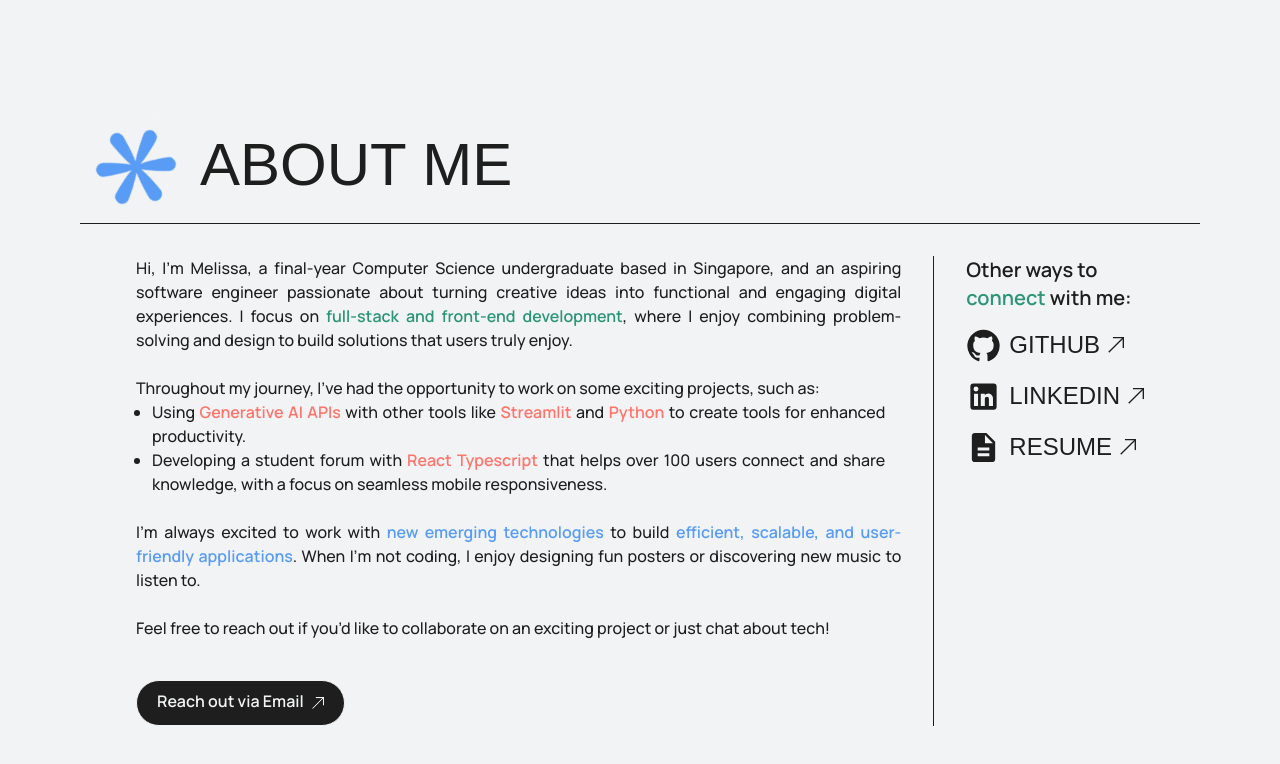
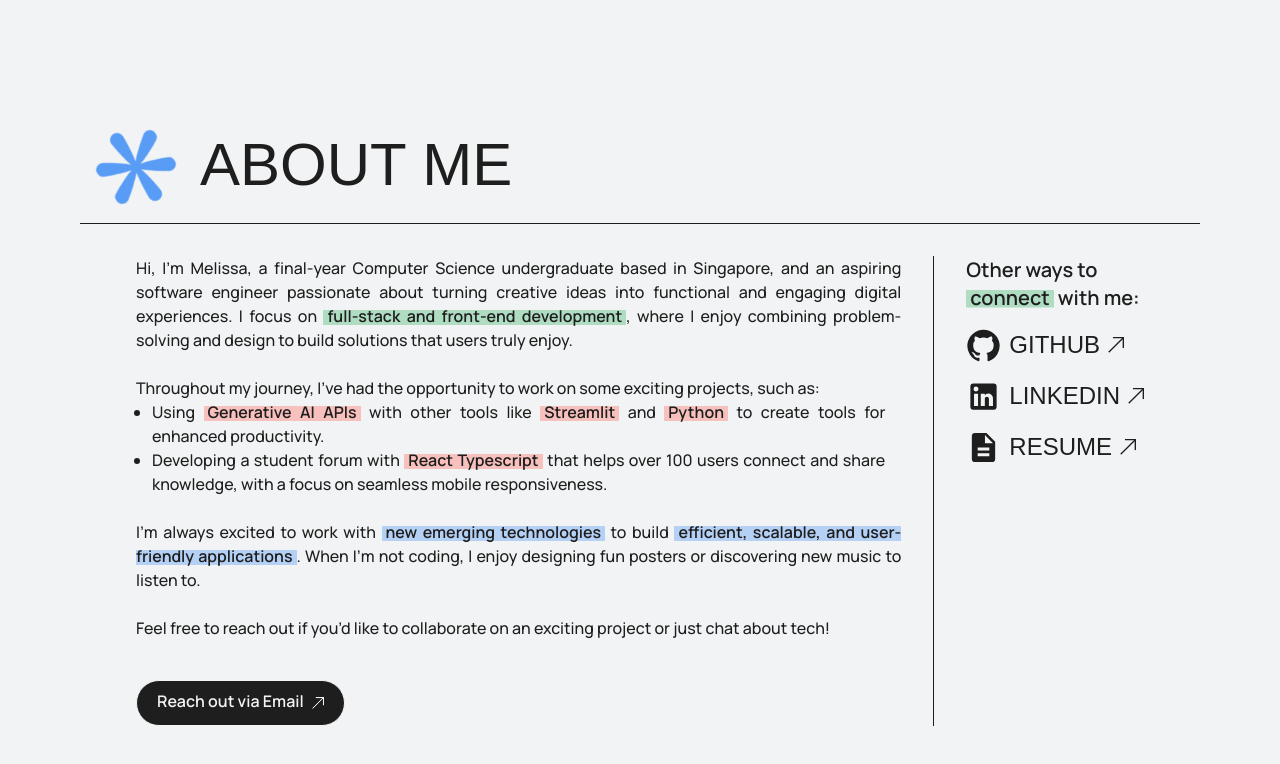
Before and after one commit to melissaharijanto/web-v4, a React (Vite) app: page / in a window 1280 px wide. Shown: the part 814-1578 px from the top of the page. Built offline with nearby package versions, Linux system fonts and the light colour scheme; a web font is replaced by a local one.

Commit message:
Add highlighted words in light mode

```diff
--- a/src/pages/About.tsx
+++ b/src/pages/About.tsx
@@ -34,7 +34,7 @@ const About = () => {
                                     and an aspiring software engineer passionate
                                     about turning creative ideas into functional
                                     and engaging digital experiences. I focus on{' '}
-                                    <span className="text-dark-green dark:text-yellow font-semibold">
+                                    <span className="p-1 bg-gradient-to-r from-green/40 to-green/40 bg-no-repeat bg-[length:100%_50%] bg-[position:0%_60%] dark:bg-none dark:text-yellow font-semibold">
                                         full-stack and front-end development
                                     </span>
                                     , where I enjoy combining problem-solving
@@ -50,15 +50,15 @@ const About = () => {
                                 <ul className="list-disc mx-4 font-manrope text-justify">
                                     <li>
                                         Using{' '}
-                                        <span className="text-red font-semibold">
+                                        <span className="p-1 bg-gradient-to-r from-red/40 to-red/40 bg-no-repeat bg-[length:100%_50%] bg-[position:0%_60%] dark:bg-none dark:text-red font-semibold">
                                             Generative AI APIs
                                         </span>{' '}
                                         with other tools like{' '}
-                                        <span className="text-red font-semibold">
+                                        <span className="p-1 bg-gradient-to-r from-red/40 to-red/40 bg-no-repeat bg-[length:100%_50%] bg-[position:0%_60%] dark:bg-none dark:text-red font-semibold">
                                             Streamlit
                                         </span>{' '}
                                         and{' '}
-                                        <span className="text-red font-semibold">
+                                        <span className="p-1 bg-gradient-to-r from-red/40 to-red/40 bg-no-repeat bg-[length:100%_50%] bg-[position:0%_60%] dark:bg-none dark:text-red font-semibold">
                                             Python
                                         </span>{' '}
                                         to create tools for enhanced
@@ -66,7 +66,7 @@ const About = () => {
                                     </li>
                                     <li>
                                         Developing a student forum with{' '}
-                                        <span className="text-red font-semibold">
+                                        <span className="p-1 bg-gradient-to-r from-red/40 to-red/40 bg-no-repeat bg-[length:100%_50%] bg-[position:0%_60%] dark:bg-none dark:text-red font-semibold">
                                             React Typescript
                                         </span>{' '}
                                         that helps over 100 users connect and
@@ -78,11 +78,11 @@ const About = () => {
                                 <br />
                                 <p className="font-manrope text-justify">
                                     I’m always excited to work with{' '}
-                                    <span className="text-blue font-semibold">
+                                    <span className="p-1 bg-gradient-to-r from-blue/40 to-blue/40 bg-no-repeat bg-[length:100%_50%] bg-[position:0%_60%] dark:bg-none dark:text-blue font-semibold">
                                         new emerging technologies
                                     </span>{' '}
                                     to build{' '}
-                                    <span className="text-blue font-semibold">
+                                    <span className="p-1 bg-gradient-to-r from-blue/40 to-blue/40 bg-no-repeat bg-[length:100%_50%] bg-[position:0%_60%] dark:bg-none dark:text-blue font-semibold">
                                         efficient, scalable, and user-friendly
                                         applications
                                     </span>
@@ -110,7 +110,7 @@ const About = () => {
                             <div className="flex flex-col items-center lg:items-start gap-y-4 pt-8 lg:pt-0">
                                 <p className={`${styles.subheading} text-left`}>
                                     Other ways to{' '}
-                                    <span className="text-dark-green dark:text-yellow">
+                                    <span className="p-1 bg-gradient-to-r from-green/40 to-green/40 bg-no-repeat bg-[length:100%_50%] bg-[position:0%_60%] dark:bg-none dark:text-yellow">
                                         connect
                                     </span>{' '}
                                     with me:
--- a/src/pages/Experience.tsx
+++ b/src/pages/Experience.tsx
@@ -16,7 +16,7 @@ const Experience = () => {
             <AnimationLayout className="flex flex-col justify-center items-center">
                 <Fade variants="FROM_RIGHT">
                     <p
-                        className={`${styles['mini-subheader']} lg:!text-dark-green dark:lg:!text-yellow !text-blue`}>
+                        className={`${styles['mini-subheader']} !text-dark-green dark:lg:!text-yellow dark:!text-blue`}>
                         {'{ MY WORK EXPERIENCE }'}
                     </p>
                 </Fade>
--- a/src/pages/Home.tsx
+++ b/src/pages/Home.tsx
@@ -61,7 +61,7 @@ const Home = () => {
                 <Fade variants="FROM_RIGHT" className="mt-8">
                     <p className={`${styles['subheading']}`}>
                         Creating substantial impact through{' '}
-                        <span className="text-dark-green dark:text-yellow">
+                        <span className="p-1 bg-gradient-to-r from-green/40 to-green/40 bg-no-repeat bg-[length:100%_50%] bg-[position:0%_60%] dark:bg-none dark:p-0 dark:text-yellow">
                             software
                         </span>
                         .
```
